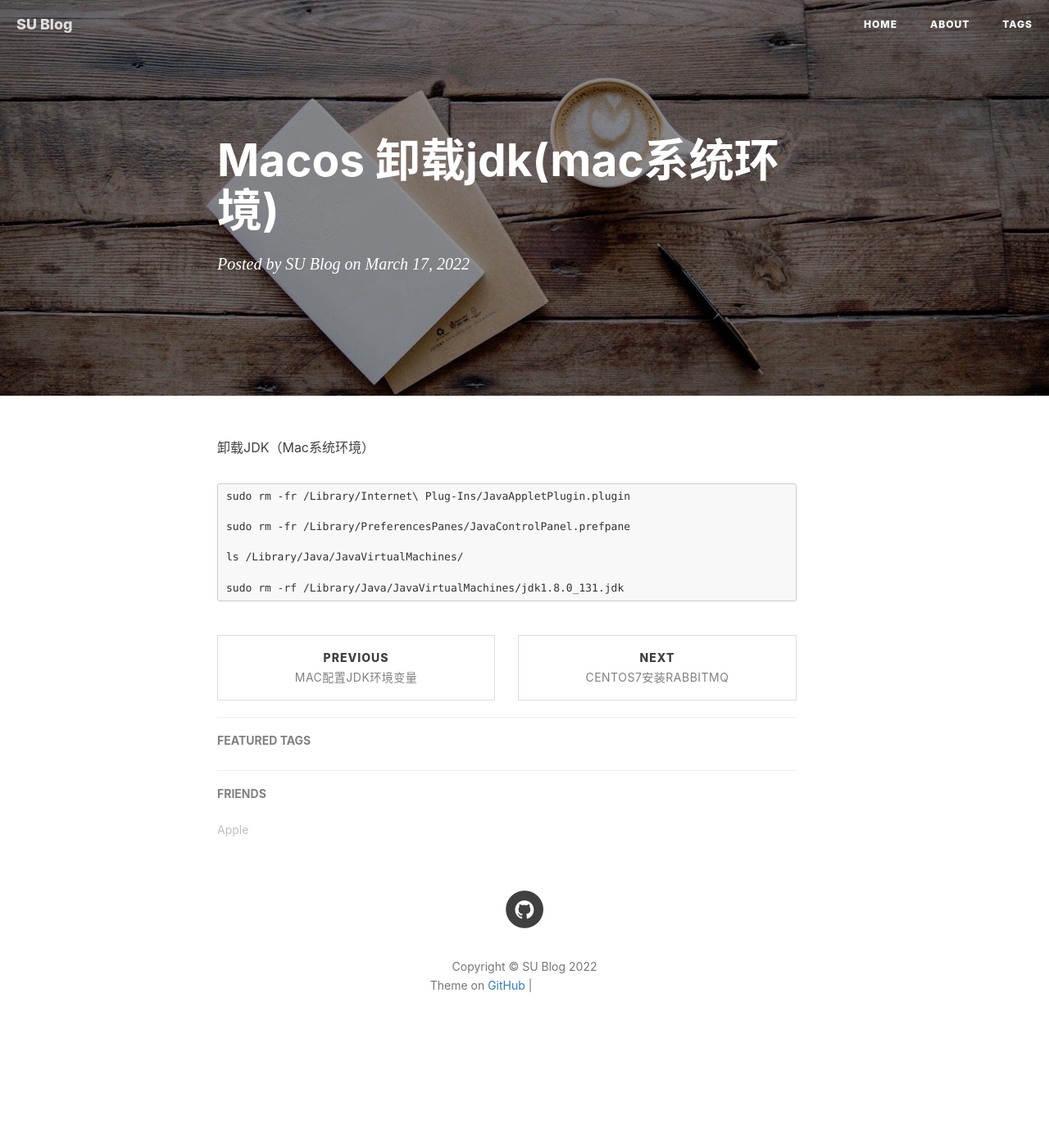
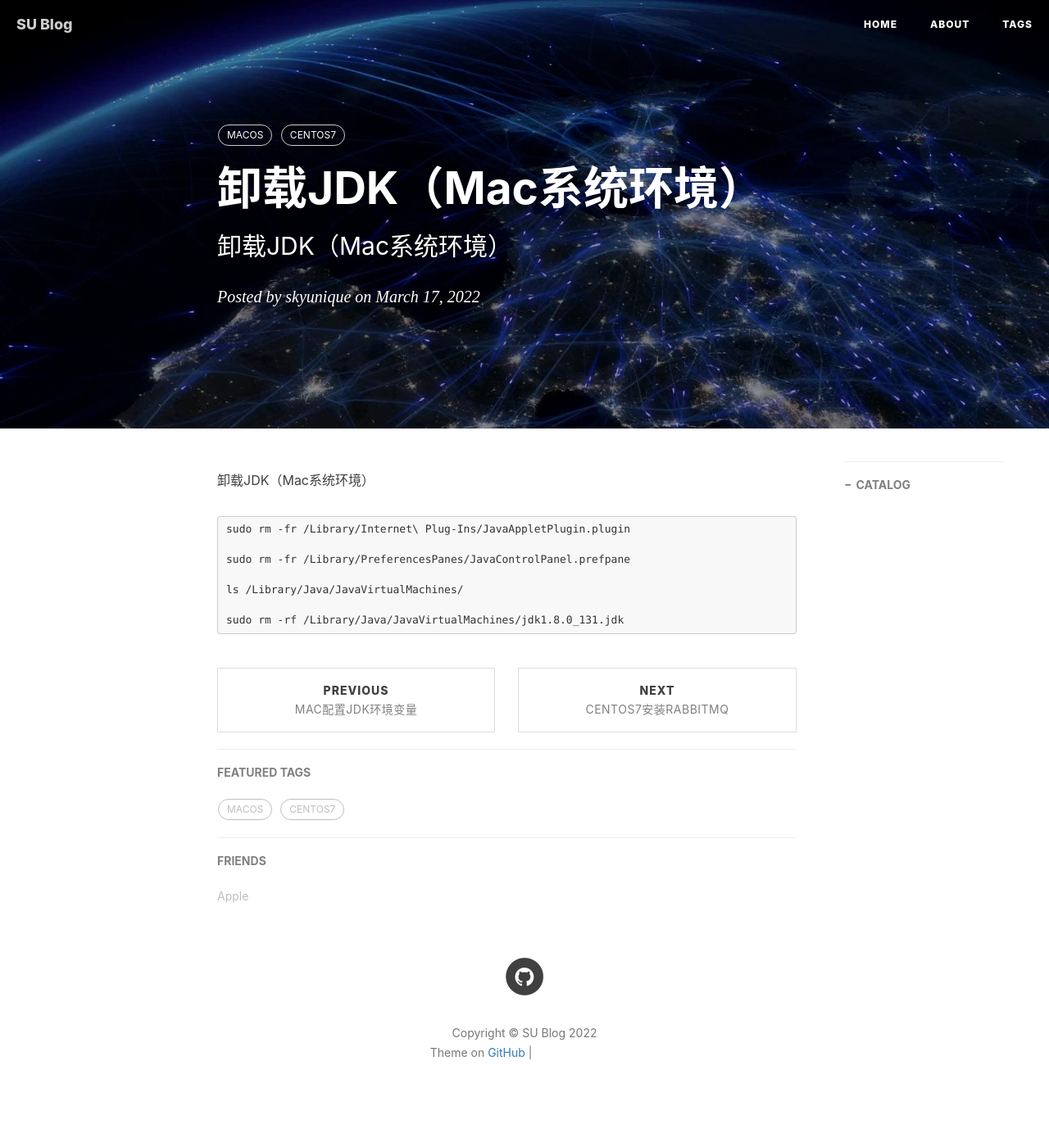
Before and after one commit to skysqq/skysqq.github.io, a Jekyll site: the page built from _posts/2022-03-17-MACOS-卸载JDK(Mac系统环境).md, in a window 1280 px wide. Shown: the whole page at 82% size. Built offline with Jekyll 4.4.1, drawn with Linux system fonts in a browser that asks for light colours; nearby versions of some CDN libraries; our own code applies the rules of GitHub Pages for plain Markdown files; comment, search, counter and statistics services are not loaded; before the commit the page ends 1307 px from its top, so only the background shows below that; grey boxes are pictures that could not be loaded.

Commit message:
1.修改文档图片。

````diff
--- a/_posts/2022-03-17-MACOS-卸载JDK(Mac系统环境).md
+++ b/_posts/2022-03-17-MACOS-卸载JDK(Mac系统环境).md
@@ -1,3 +1,17 @@
+---
+layout:     post
+title:      卸载JDK（Mac系统环境）
+subtitle:   卸载JDK（Mac系统环境）
+date:       2022-03-17
+author:     skyunique
+header-img: img/post-bg-os-metro.jpg
+catalog: 	 true
+tags:
+    - MACOS
+    - CENTOS7
+---
+
+
 卸载JDK（Mac系统环境）
 
 ```
````
Also changed, not shown: _posts/2022-04-08-centos7安装rabbitmq.md (+13 -0 lines).
